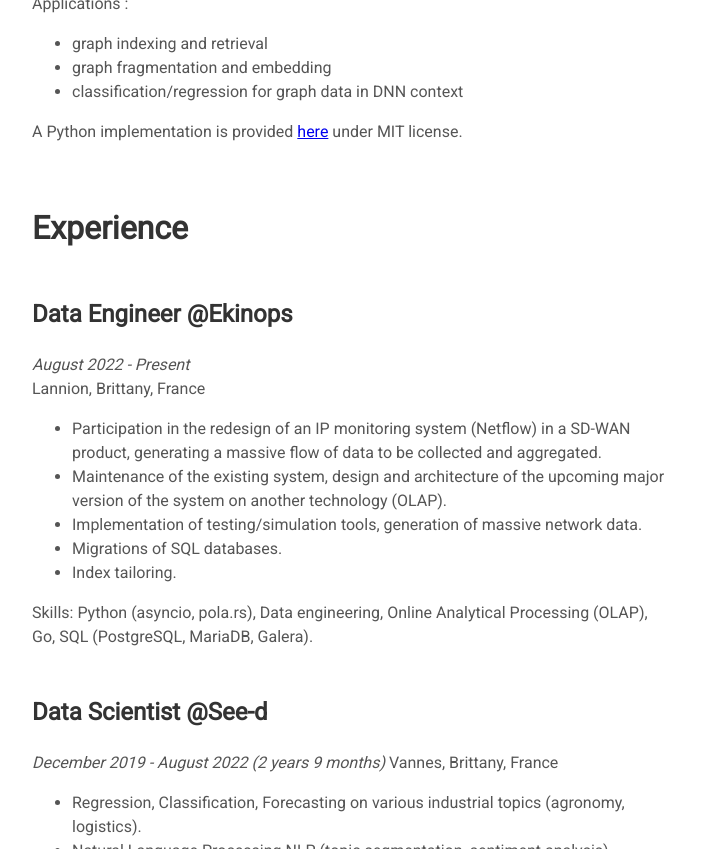
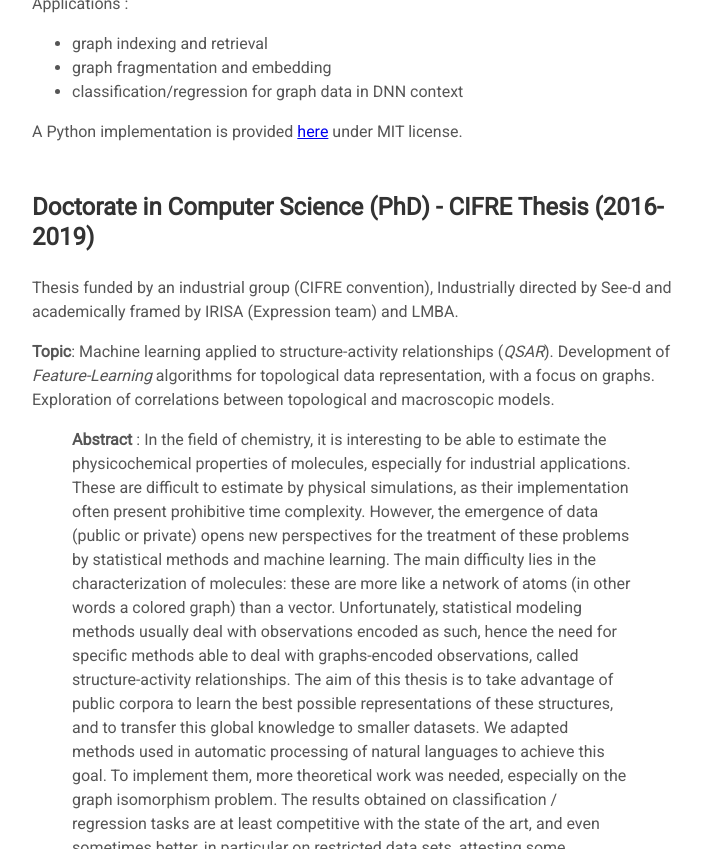
Before and after one commit to theplatypus/theplatypus.github.io__, a Jekyll site: the page built from index.md, in a window 1280 px wide and 900 px high, scrolled down 2039 px, cut to the strip 51-900 px from the top of the window. Shown: the whole strip, without its empty margins (224-926 px from the left). Built offline with Jekyll 4.4.1, drawn with Linux system fonts in a browser that asks for light colours; some web fonts are replaced; our own code applies the rules of GitHub Pages for plain Markdown files; some of the changed text lies outside the part shown.

Commit message:
Update index.md

```diff
--- a/index.md
+++ b/index.md
@@ -36,35 +36,6 @@
 
 A Python implementation is provided [here](https://github.com/theplatypus/scott) under MIT license.
 
-## Experience
-
-### Data Engineer @Ekinops
-*August 2022 - Present*
-Lannion, Brittany, France
-
-- Participation in the redesign of an IP monitoring system (Netflow) in a SD-WAN product, generating a massive flow of data to be collected and aggregated.
-- Maintenance of the existing system, design and architecture of the upcoming major version of the system on another technology (OLAP).
-- Implementation of testing/simulation tools, generation of massive network data.
-- Migrations of SQL databases.
-- Index tailoring.
-
-Skills:  Python (asyncio, pola.rs), Data engineering, Online Analytical Processing (OLAP), Go, SQL (PostgreSQL, MariaDB, Galera).
-
-### Data Scientist @See-d
-*December 2019 - August 2022 (2 years 9 months)*
-Vannes, Brittany, France
-
-- Regression, Classification, Forecasting on various industrial topics (agronomy, logistics).
-- Natural Language Processing NLP (topic segmentation, sentiment analysis).
-- Image analysis (Computer Vision, anomaly detection, CNN) for production monitoring and quality control.
-- Deployment and industrialization of Data Science projects (MLOps).
-- Report writing and project presentation (notebooks).
-- Writing and conducting internal/external pedagogical workshops and trainings.
-
-Skills: Data science, Python (PySpark, PyTorch), R, Computer Vision, Statistical modeling, SQL, MLOps (Docker + Linux, Anaconda).
-
-## Education
-
 ### Doctorate in Computer Science (PhD) - CIFRE Thesis (2016-2019)
 
 Thesis funded by an industrial group (CIFRE convention), Industrially directed by See-d and academically framed by IRISA (Expression team) and LMBA.
@@ -77,9 +48,9 @@
 
 Skills: Graph theory, Algorithmic Complexity, QSAR modeling, Statistical modeling, Data analysis, Data science.
 
-### M.Sc. Computer Science (2014-2016)
+## Curriculum
 
-University of South Brittany, obtained with honors.
+You will find an up-to-date and complete curriculum on [theplatypus.github.io/online-cv/](https://theplatypus.github.io/online-cv/).
 
 ## Others
 
```
